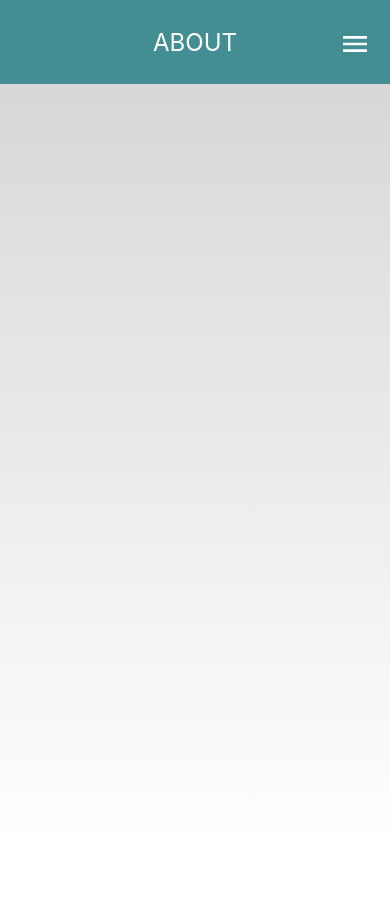
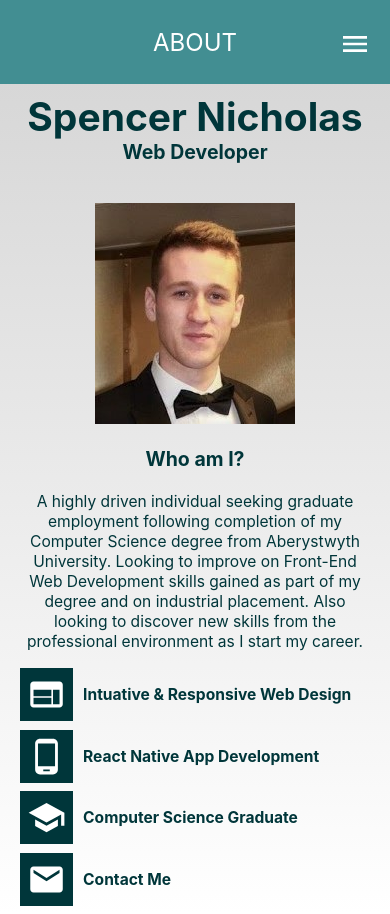
Before and after one commit to SpencerNicholas/me, a React (Create React App) app in the folder me/: page / in a window 390 px wide. Before the commit the page ends 844 px from the top, so only its background shows below. Built offline with nearby package versions, Linux system fonts and the light colour scheme.

Commit message:
Mobile About content added
About page completed for mobile version

```diff
--- a/me/src/components/content/mobile/AboutMobile.js
+++ b/me/src/components/content/mobile/AboutMobile.js
@@ -17,22 +17,23 @@ const AboutMobile = ({ styles }) => {
   const hovering = useSelector(selectHover);
 
   const contentStyle = {
-    paddingTop: '5vh',
-    paddingBottom: '5vh',
-    paddingLeft: '15%',
-    flex: '1',
-    display: 'flex',
-    flexDirection: 'row',
     background: 'linear-gradient(to bottom, lightgray, white)',
-    height: '90vh',
     color: '#00363a',
+    paddingTop: '11vh'
   };
 
-
+  const mobColumnStyle = {
+    display: 'flex',
+    flexDirection: 'column',
+    width: '100%',
+    height: '100%',
+    textAlign: 'center',
+    justifyContent: 'space-evenly',
+  };
 
   const copyToClipboard = (toCopy) => {
     navigator.clipboard.writeText(toCopy)
-    alert('Copied to Clipboard')
+    alert('Email Copied to Clipboard')
   };
 
 
@@ -41,6 +42,41 @@ const AboutMobile = ({ styles }) => {
 
   return (
     <div style={contentStyle}>
+      <div style={mobColumnStyle}>
+        <div>
+          <text style={{ fontSize: '10vw', fontWeight: 'bold', }}>Spencer Nicholas</text><br></br>
+          <text style={{ fontSize: '5vw', fontWeight: 'bold', }}>Web Developer</text><br></br>
+
+          <img src={mePic} style={{paddingBottom: '5%', paddingTop: '10%'}}></img><br></br>
+          <text style={{ fontSize: '5vw', fontWeight: 'bold', }}> Who am I?</text><br></br><br></br>
+          <div style={{ paddingLeft: '5%', paddingRight: '5%', paddingBottom: '2vh' }}>
+            <text  style={{ fontSize: '4vw' }}>
+              A highly driven individual seeking graduate employment following completion of my Computer Science degree from Aberystwyth University. Looking to improve on Front-End Web Development skills gained as part of my degree and on industrial placement. Also looking to discover new skills from the professional environment as I start my career.
+          </text>
+          </div>
+
+          <div style={{display: 'flex',  alignItems: 'center', paddingLeft: '5%', paddingRight: '5%', paddingBottom: '1vh'}}>
+          <Web style={{ fontSize: '10vw', backgroundColor: '#00363a', color: 'white', padding: '2%'  }}></Web>
+          <text style={{ fontSize: '4vw', fontWeight: 'bold', paddingLeft: '3%'}}> Intuative & Responsive Web Design</text>
+          </div>
+
+          <div style={{display: 'flex',  alignItems: 'center', paddingLeft: '5%', paddingRight: '5%', paddingBottom: '1vh'}}>
+          <Mobile style={{ fontSize: '10vw', backgroundColor: '#00363a', color: 'white', padding: '2%' }}></Mobile>
+          <text style={{ fontSize: '4vw', fontWeight: 'bold', paddingLeft: '3%'}}> React Native App Development</text>
+          </div>
+
+          <div style={{display: 'flex',  alignItems: 'center', paddingLeft: '5%', paddingRight: '5%', paddingBottom: '1vh'}}>
+          <Uni style={{ fontSize: '10vw', backgroundColor: '#00363a', color: 'white', padding: '2%' }}></Uni>
+          <text style={{ fontSize: '4vw', fontWeight: 'bold', paddingLeft: '3%'}}> Computer Science Graduate</text>
+          </div>
+
+          <div style={{display: 'flex',  alignItems: 'center', paddingLeft: '5%', paddingRight: '5%', paddingBottom: '1vh'}} onClick={() => { copyToClipboard('spencer.nicholas@hotmail.co.uk') }}>
+          <Contact style={{ fontSize: '10vw', backgroundColor: '#00363a', color: 'white', padding: '2%' }}></Contact>
+          <text style={{ fontSize: '4vw', fontWeight: 'bold', paddingLeft: '3%'}}> Contact Me</text>
+          </div>
+
+        </div>
+        </div>
     </div>
   );
 };
--- a/me/src/components/navigation/MobileTopbar.js
+++ b/me/src/components/navigation/MobileTopbar.js
@@ -25,6 +25,7 @@ const MobileTopbar = ({ }) => {
     flex: '1',
     display: 'flex',
     flexDirection: 'column',
+    zIndex: '10',
   };
 
   const mobileTopbarExpandedStyle = {
```
